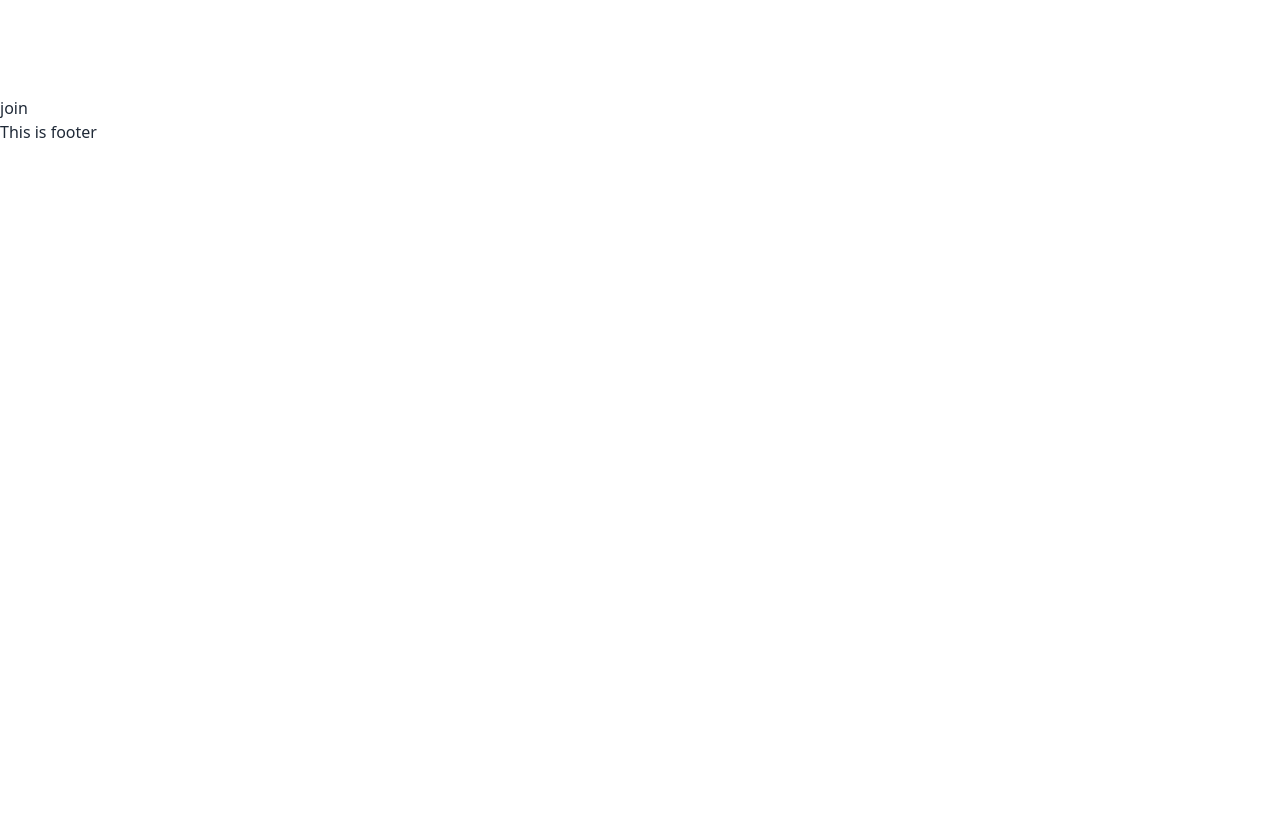
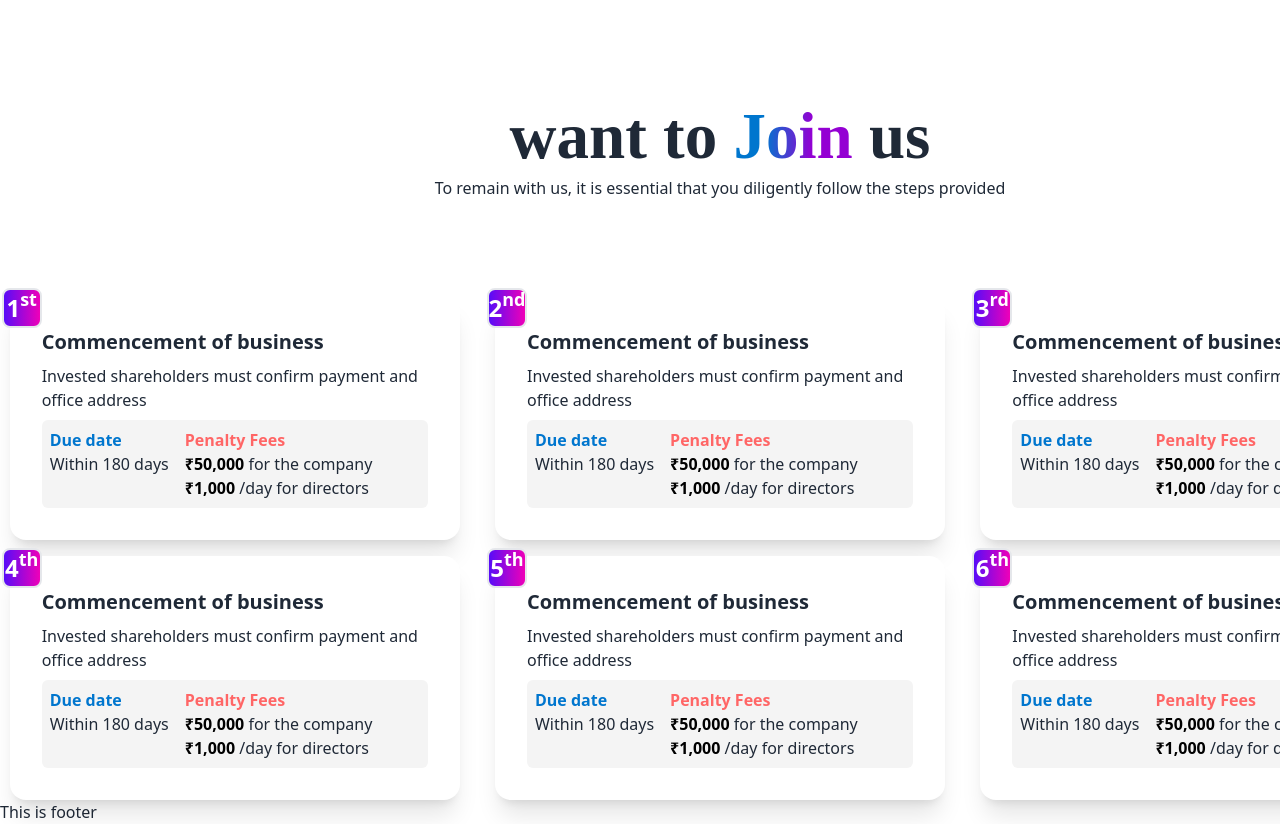
Before and after one commit to saifulislam975317/design-to-web-task, a React (Vite) app: page / in a window 1280 px wide. Shown: the part 651-1475 px from the top of the page. Before the commit the page ends 800 px from the top, so only its background shows below. Built offline with nearby package versions, Linux system fonts and the light colour scheme.

Commit message:
update info

```diff
--- a/src/Components/Header/Css/header.css
+++ b/src/Components/Header/Css/header.css
@@ -1,4 +1,4 @@
-.partnersStyle {
+.styleColor {
   background: linear-gradient(91deg, #0076ce 26.63%, #9400d3 65.81%);
   background-clip: text;
   -webkit-background-clip: text;
@@ -9,6 +9,7 @@
   font-weight: 700;
   line-height: 80px;
 }
+
 .sectionTitle {
   font-family: Poppins;
   font-size: 65px;
--- a/src/Components/Header/Header.jsx
+++ b/src/Components/Header/Header.jsx
@@ -8,7 +8,7 @@ const Header = () => {
       <div>
         <h1 className="text-[65px] sectionTitle">
           Find
-          <span className="mx-2 partnersStyle">Partners</span>
+          <span className="mx-2 styleColor">Partners</span>
           (CAs) <br /> available online
         </h1>
         <p>
--- a/src/Components/JoinUs/JoinUs.jsx
+++ b/src/Components/JoinUs/JoinUs.jsx
@@ -5,7 +5,171 @@ const JoinUs = () => {
   console.log("info", info);
   return (
     <div>
-      <h1>join </h1>
+      <h1 className="sectionTitle text-center">
+        want to <span className="styleColor">Join</span> us
+      </h1>
+      <p className="text-center">
+        To remain with us, it is essential that you diligently follow the steps
+        provided
+      </p>
+      <div className="grid md:grid-cols-3 gap-4 mt-24 justify-items-center ">
+        <div className="card w-[450px] h-full  bg-base-100 relative shadow-xl">
+          <div className="card-body">
+            <h1 className="text-2xl absolute -left-2 -top-2 bg-gradient-to-r from-primary to-secondary font-bold w-[40px] h-[40px] border-2 text-white rounded-lg flex justify-center items-center">
+              1<sup>st</sup>
+            </h1>
+            <h2 className="text-xl font-bold">Commencement of business</h2>
+            <p>Invested shareholders must confirm payment and office address</p>
+            <div className="flex gap-4 bg-[#f4f4f4] rounded-md p-2">
+              <div>
+                <h1 className="text-[#0076CE] font-bold">Due date</h1>
+                <p>Within 180 days</p>
+              </div>
+              <div>
+                <h1 className="text-[#F66] font-bold">Penalty Fees</h1>
+                <p>
+                  <span className="text-[#000] font-bold">₹50,000</span> for the
+                  company
+                </p>
+                <p>
+                  <span className="text-[#000] font-bold">₹1,000</span> /day for
+                  directors
+                </p>
+              </div>
+            </div>
+          </div>
+        </div>
+        <div className="card w-[450px] h-full bg-base-100 relative shadow-xl">
+          <div className="card-body">
+            <h1 className="text-2xl absolute -left-2 -top-2 bg-gradient-to-r from-primary to-secondary font-bold w-[40px] h-[40px] border-2 text-white rounded-lg flex justify-center items-center">
+              2<sup>nd</sup>
+            </h1>
+            <h2 className="text-xl font-bold">Commencement of business</h2>
+            <p>Invested shareholders must confirm payment and office address</p>
+            <div className="flex gap-4 bg-[#f4f4f4] rounded-md p-2">
+              <div>
+                <h1 className="text-[#0076CE] font-bold">Due date</h1>
+                <p>Within 180 days</p>
+              </div>
+              <div>
+                <h1 className="text-[#F66] font-bold">Penalty Fees</h1>
+                <p>
+                  <span className="text-[#000] font-bold">₹50,000</span> for the
+                  company
+                </p>
+                <p>
+                  <span className="text-[#000] font-bold">₹1,000</span> /day for
+                  directors
+                </p>
+              </div>
+            </div>
+          </div>
+        </div>
+        <div className="card w-[450px] h-full bg-base-100 relative shadow-xl">
+          <div className="card-body">
+            <h1 className="text-2xl absolute -left-2 -top-2 bg-gradient-to-r from-primary to-secondary font-bold w-[40px] h-[40px] border-2 text-white rounded-lg flex justify-center items-center">
+              3<sup>rd</sup>
+            </h1>
+            <h2 className="text-xl font-bold">Commencement of business</h2>
+            <p>Invested shareholders must confirm payment and office address</p>
+            <div className="flex gap-4 bg-[#f4f4f4] rounded-md p-2">
+              <div>
+                <h1 className="text-[#0076CE] font-bold">Due date</h1>
+                <p>Within 180 days</p>
+              </div>
+              <div>
+                <h1 className="text-[#F66] font-bold">Penalty Fees</h1>
+                <p>
+                  <span className="text-[#000] font-bold">₹50,000</span> for the
+                  company
+                </p>
+                <p>
+                  <span className="text-[#000] font-bold">₹1,000</span> /day for
+                  directors
+                </p>
+              </div>
+            </div>
+          </div>
+        </div>
+        <div className="card w-[450px] h-full bg-base-100 relative shadow-xl">
+          <div className="card-body">
+            <h1 className="text-2xl absolute -left-2 -top-2 bg-gradient-to-r from-primary to-secondary font-bold w-[40px] h-[40px] border-2 text-white rounded-lg flex justify-center items-center">
+              4<sup>th</sup>
+            </h1>
+            <h2 className="text-xl font-bold">Commencement of business</h2>
+            <p>Invested shareholders must confirm payment and office address</p>
+            <div className="flex gap-4 bg-[#f4f4f4] rounded-md p-2">
+              <div>
+                <h1 className="text-[#0076CE] font-bold">Due date</h1>
+                <p>Within 180 days</p>
+              </div>
+              <div>
+                <h1 className="text-[#F66] font-bold">Penalty Fees</h1>
+                <p>
+                  <span className="text-[#000] font-bold">₹50,000</span> for the
+                  company
+                </p>
+                <p>
+                  <span className="text-[#000] font-bold">₹1,000</span> /day for
+                  directors
+                </p>
+              </div>
+            </div>
+          </div>
+        </div>
+        <div className="card w-[450px] h-full bg-base-100 relative shadow-xl">
+          <div className="card-body">
+            <h1 className="text-2xl absolute -left-2 -top-2 bg-gradient-to-r from-primary to-secondary font-bold w-[40px] h-[40px] border-2 text-white rounded-lg flex justify-center items-center">
+              5<sup>th</sup>
+            </h1>
+            <h2 className="text-xl font-bold">Commencement of business</h2>
+            <p>Invested shareholders must confirm payment and office address</p>
+            <div className="flex gap-4 bg-[#f4f4f4] rounded-md p-2">
+              <div>
+                <h1 className="text-[#0076CE] font-bold">Due date</h1>
+                <p>Within 180 days</p>
+              </div>
+              <div>
+                <h1 className="text-[#F66] font-bold">Penalty Fees</h1>
+                <p>
+                  <span className="text-[#000] font-bold">₹50,000</span> for the
+                  company
+                </p>
+                <p>
+                  <span className="text-[#000] font-bold">₹1,000</span> /day for
+                  directors
+                </p>
+              </div>
+            </div>
+          </div>
+        </div>
+        <div className="card w-[450px] h-full bg-base-100 relative shadow-xl">
+          <div className="card-body">
+            <h1 className="text-2xl absolute -left-2 -top-2 bg-gradient-to-r from-primary to-secondary font-bold w-[40px] h-[40px] border-2 text-white rounded-lg flex justify-center items-center">
+              6<sup>th</sup>
+            </h1>
+            <h2 className="text-xl font-bold">Commencement of business</h2>
+            <p>Invested shareholders must confirm payment and office address</p>
+            <div className="flex gap-4 bg-[#f4f4f4] rounded-md p-2">
+              <div>
+                <h1 className="text-[#0076CE] font-bold">Due date</h1>
+                <p>Within 180 days</p>
+              </div>
+              <div>
+                <h1 className="text-[#F66] font-bold">Penalty Fees</h1>
+                <p>
+                  <span className="text-[#000] font-bold">₹50,000</span> for the
+                  company
+                </p>
+                <p>
+                  <span className="text-[#000] font-bold">₹1,000</span> /day for
+                  directors
+                </p>
+              </div>
+            </div>
+          </div>
+        </div>
+      </div>
     </div>
   );
 };
```
